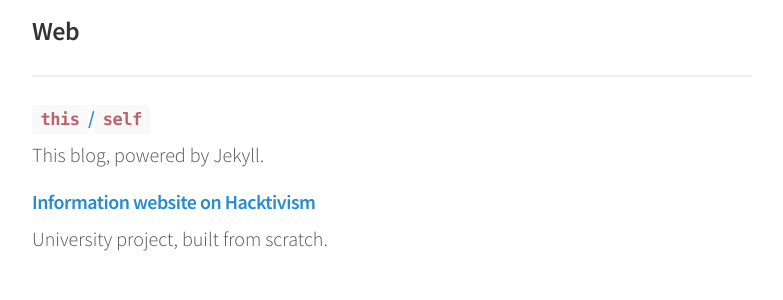
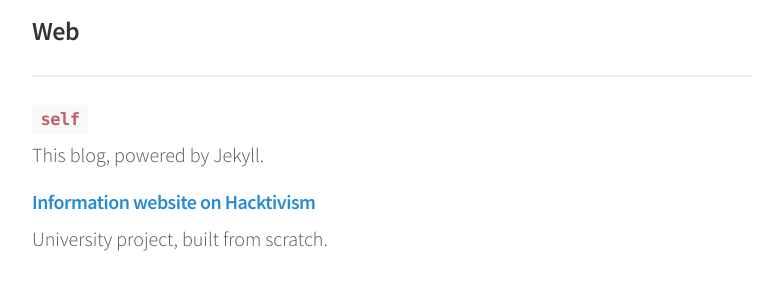
Before and after one commit to franklinsch/franklinsch.github.io, a Jekyll site: the page built from projects.md, in a window 1280 px wide. Shown: the part 652-952 px from the top of the page, without its empty margins (248-1031 px from the left). Built offline with Jekyll 4.4.1, drawn with Linux system fonts in a browser that asks for light colours.

Commit message:
Fixed kramdown issues

```diff
--- a/projects.md
+++ b/projects.md
@@ -22,7 +22,8 @@ Animating the drawing of text in iOS (Swift 2).
 
 ### Web
 ---------------------
-#### [`this`/`self`](https://github.com/franklinsch/franklinsch.github.io.git)
+
+#### [`self`](https://github.com/franklinsch/franklinsch.github.io.git)
 This blog, powered by Jekyll.
 
 #### [Information website on Hacktivism](http://www.doc.ic.ac.uk/project/2014/163/g1416322/)
```
Also changed, not shown: _posts/2015-12-24-first-post.md (+1 -1 lines), 3 other files.
